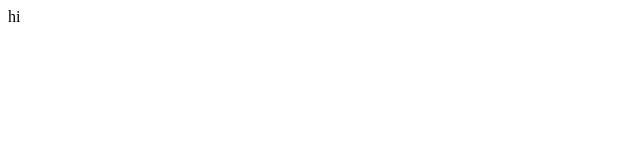
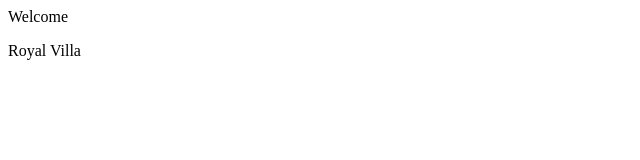
Before and after one commit to ramuparu/mern_sample_git, a plain HTML site: page index.html in a window 1280 px wide. Shown: the whole page, without its empty margins (0-640 px from the left). Drawn offline with Linux system fonts and the light colour scheme.

Commit message:
sec_commit

```diff
--- a/index.html
+++ b/index.html
@@ -7,6 +7,7 @@
     <title>Document</title>
 </head>
 <body>
-    <hi>hi</hi>
+    <hi>Welcome</hi>
+    <p>Royal Villa</p>
 </body>
 </html>
```
